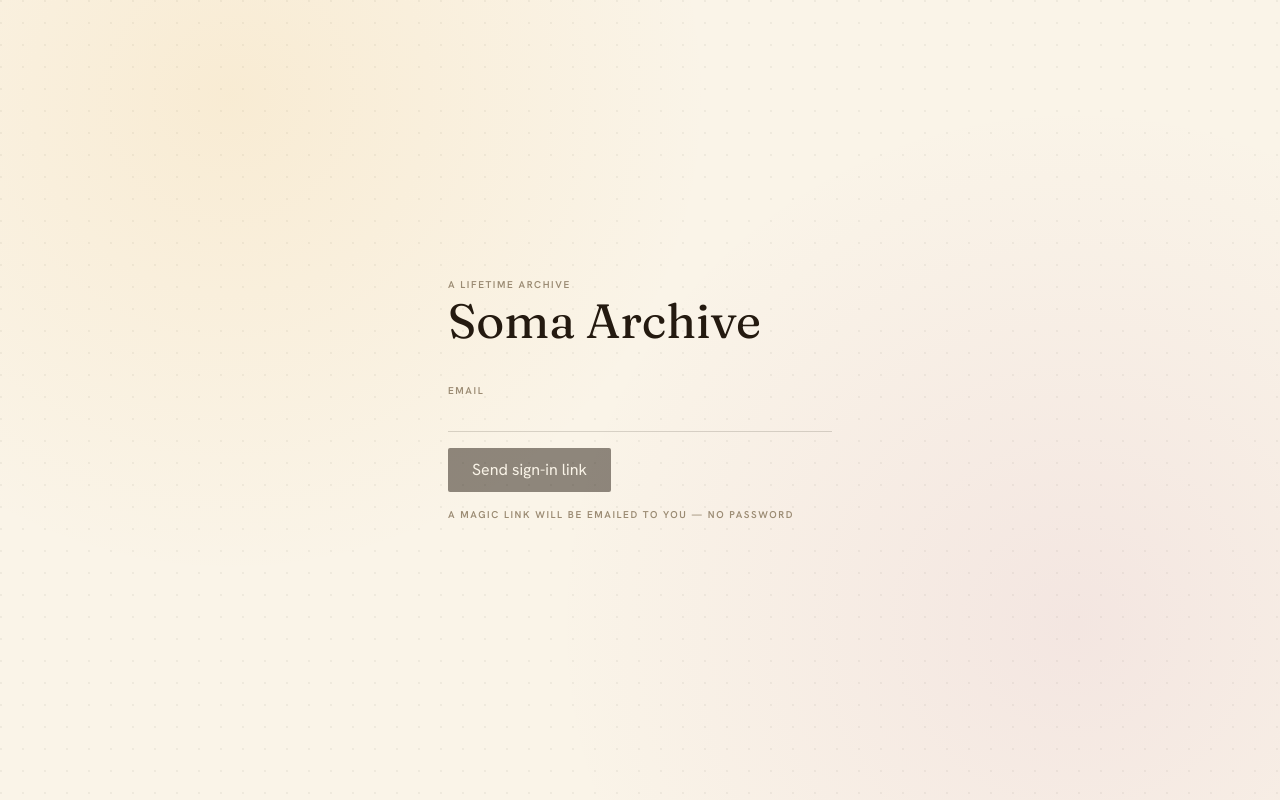
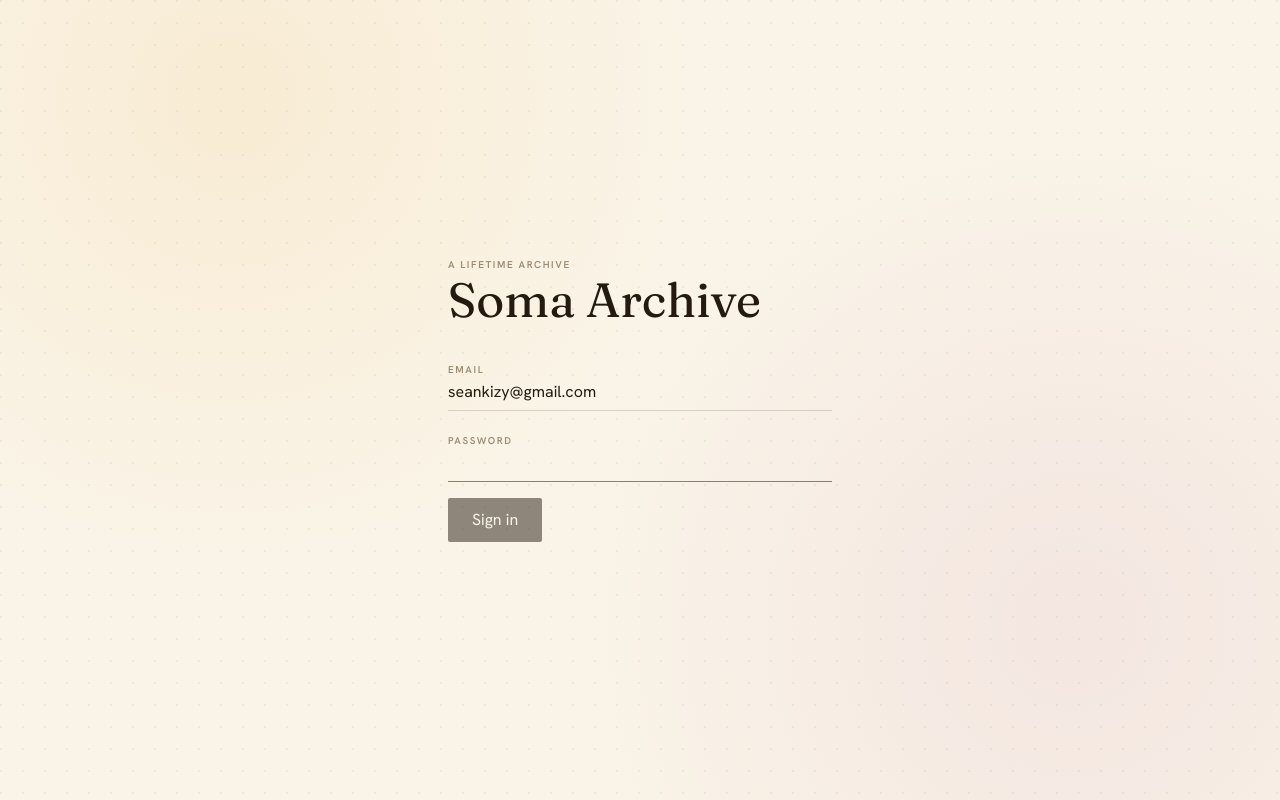
Before and after one commit to seankizy/Soma-Art-Archive, a Next.js app: page /login in a window 1280 px wide. Built offline with nearby package versions, Linux system fonts and the light colour scheme; no server answers.

Commit message:
Update page.tsx

```diff
--- a/app/login/page.tsx
+++ b/app/login/page.tsx
@@ -3,20 +3,17 @@ import { useState } from "react";
 import { supabase } from "@/lib/supabase";
 
 export default function LoginPage() {
-  const [email, setEmail] = useState("");
-  const [sent, setSent] = useState(false);
+  const [email, setEmail] = useState("seankizy@gmail.com");
+  const [password, setPassword] = useState("");
   const [busy, setBusy] = useState(false);
   const [err, setErr] = useState("");
 
   async function signIn() {
     setBusy(true); setErr("");
-    const { error } = await supabase.auth.signInWithOtp({
-      email,
-      options: { emailRedirectTo: typeof window !== "undefined" ? window.location.origin : undefined },
-    });
+    const { error } = await supabase.auth.signInWithPassword({ email, password });
     setBusy(false);
     if (error) setErr(error.message);
-    else setSent(true);
+    // AuthGuard detects the session change and redirects to /
   }
 
   return (
@@ -24,28 +21,29 @@ export default function LoginPage() {
       <div className="w-full max-w-sm">
         <div className="label mb-1">a lifetime archive</div>
         <h1 className="font-display text-5xl leading-none mb-8">Soma Archive</h1>
-        {sent ? (
-          <p className="text-sm leading-relaxed">
-            Check your email for a sign-in link. You can close this tab once you click it.
-          </p>
-        ) : (
         <div className="space-y-4">
           <div>
             <span className="label">email</span>
             <input
               type="email" value={email} onChange={(e) => setEmail(e.target.value)}
-                onKeyDown={(e) => e.key === "Enter" && signIn()}
               className="w-full bg-transparent border-b hairline pb-1.5 focus:outline-none focus:border-rust"
             />
           </div>
+          <div>
+            <span className="label">password</span>
+            <input
+              type="password" value={password} onChange={(e) => setPassword(e.target.value)}
+              onKeyDown={(e) => e.key === "Enter" && signIn()}
+              className="w-full bg-transparent border-b hairline pb-1.5 focus:outline-none focus:border-rust"
+              autoFocus
+            />
+          </div>
           {err && <p className="text-xs text-rust">{err}</p>}
-            <button onClick={signIn} disabled={busy || !email}
+          <button onClick={signIn} disabled={busy || !password}
             className="bg-ink text-parchment px-6 py-2.5 rounded-sm hover:bg-rust transition disabled:opacity-50">
-              {busy ? "sending…" : "Send sign-in link"}
+            {busy ? "signing in…" : "Sign in"}
           </button>
-            <p className="label">a magic link will be emailed to you — no password</p>
         </div>
-        )}
       </div>
     </main>
   );
```
Lines whose indentation alone changed are shown as unchanged.
